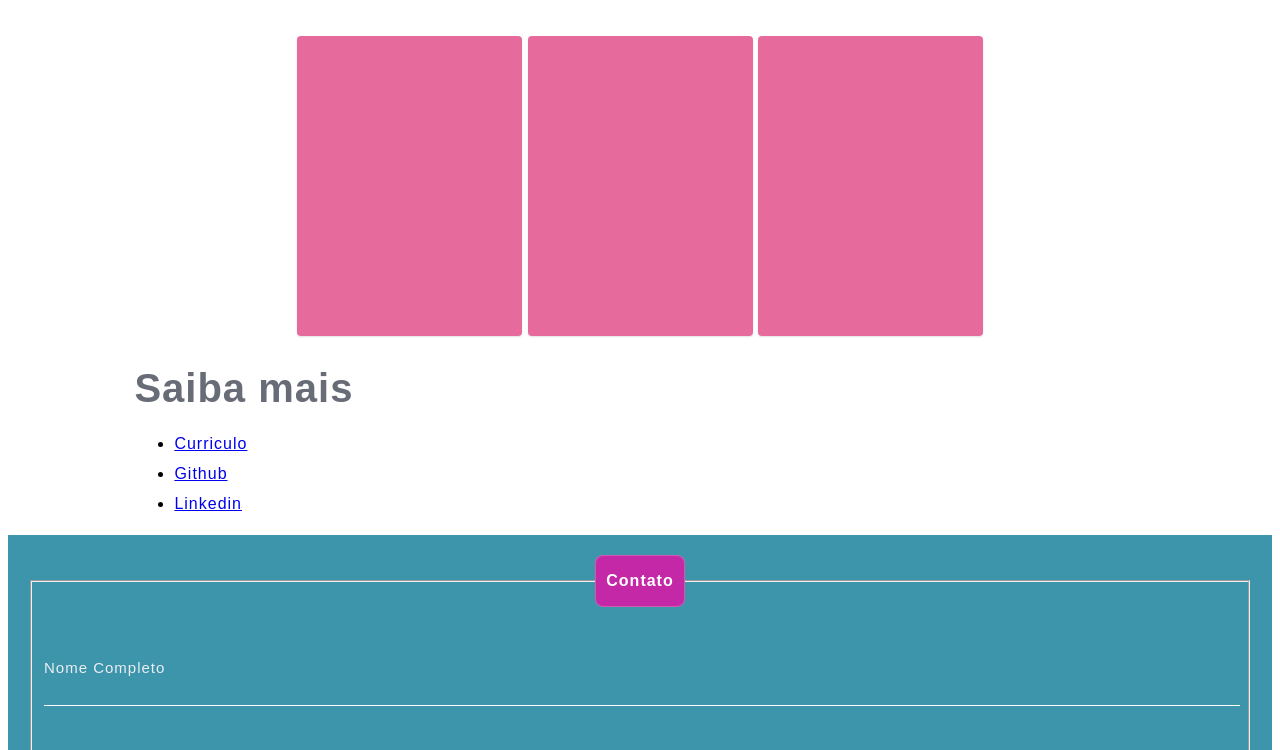
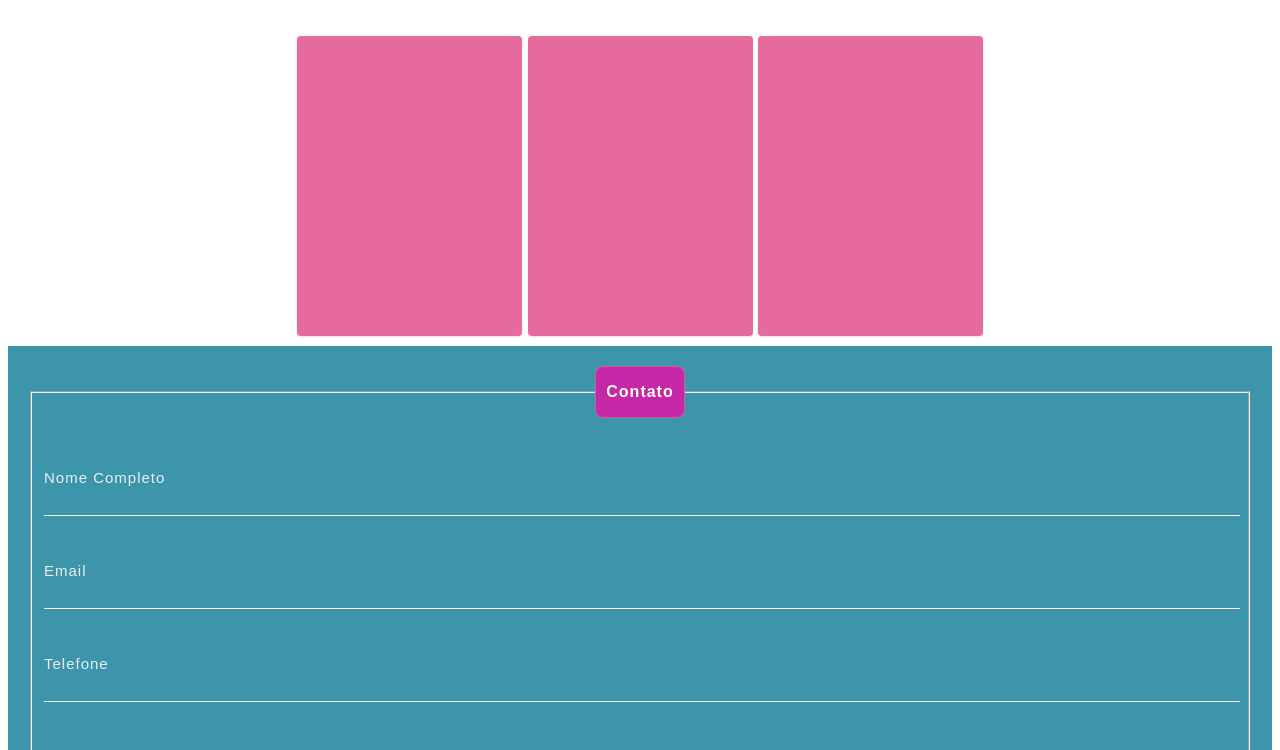
Before and after one commit to Sofia-Valentina/Portfolio-SofiaValentina, a plain HTML site: page Html/index.html in a window 1280 px wide. Shown: the part 752-1502 px from the top of the page. Drawn offline with Linux system fonts and the light colour scheme.

Commit message:
Organizando pasta

```diff
--- a/index.html
+++ b/Html/index.html
@@ -5,10 +5,11 @@
   <meta charset="utf-8">
   <meta name="viewport" content="width=device-width, initial-scale=1">
   <title>Portfolio</title>
-  <link rel="stylesheet" type="text/css" href="/style.css" />
+  <link rel="stylesheet" type="text/css" href="/Css/style.css" />
 </head>
 
 <body>
+  <!-- intro -->
   <section>
     <div id="intro">
       <div class="container">
@@ -25,7 +26,9 @@
       </div>
     </div>
   </section>
+  <!-- intro/ -->
   <br><br>
+  <!-- apresentação -->
   <div class="apresentacao2" id="apresentacao">
     <p class="textarea"> Me chamo Sofia Valentina, tenho 18 anos, sou natural da Venezuela e moro no Brazil há 4 anos.
       Atualmente estou morando em Minas Gerais, Lagoa Santa, moro com a minha mãe, irmã e a nossa cachorrinha. Eu diria
@@ -34,30 +37,22 @@
       enxergá-los como oportunidades de aprendizado.</p>
   </div>
   <!-- apresentação -->
+  <!-- objetivos -->
   <div class="objetivo" id="objetivo">
     <h1 class="Objetivo-titulo">Objetivo</h1>
     <p class="objetivo-Textarea" style="width: 620px;">Continuar meus estudos na área de TI, me desenvolvendo cada vez
       mais, e ganhar experiência profissional de forma efetiva e criativa em uma posição completamente nova e
       desafiadora.</p>
   </div>
-  </p>
   </div>
+<!-- objetivos -->
   <div class="container" id="projeto">
     <h3 class="projetos"> Projetos</h3>
     <div class="card_1"></div>
     <div class="card_2"></div>
     <div class="card_3"></div>
   </div>
-
-  <div class="container_1">
-    <h1 class="Saiba-mais-titulo">Saiba mais</h1>
-    <ul>
-      <li><a href="https://docs.google.com/document/d/1G6U-tLdfNBUYm4Sy0YGuy4Ijcbz6wrdY/edit"
-          target="_blank">Curriculo</a></li>
-      <li><a href="https://github.com/Sofia-Valentina" target="_blank">Github</a></li>
-      <li><a href="https://www.linkedin.com/feed/" target="_blank">Linkedin</a></li>
-    </ul>
-  </div>
+  <!-- formulário -->
   <div class="box">
     <form action="">
       <fieldset>
@@ -93,6 +88,7 @@
       </fieldset>
     </form>
   </div>
+  <!-- formulário -->
 </body>
 
 </html>
```
Also changed, not shown: Css/style.css (renamed from style.css).
